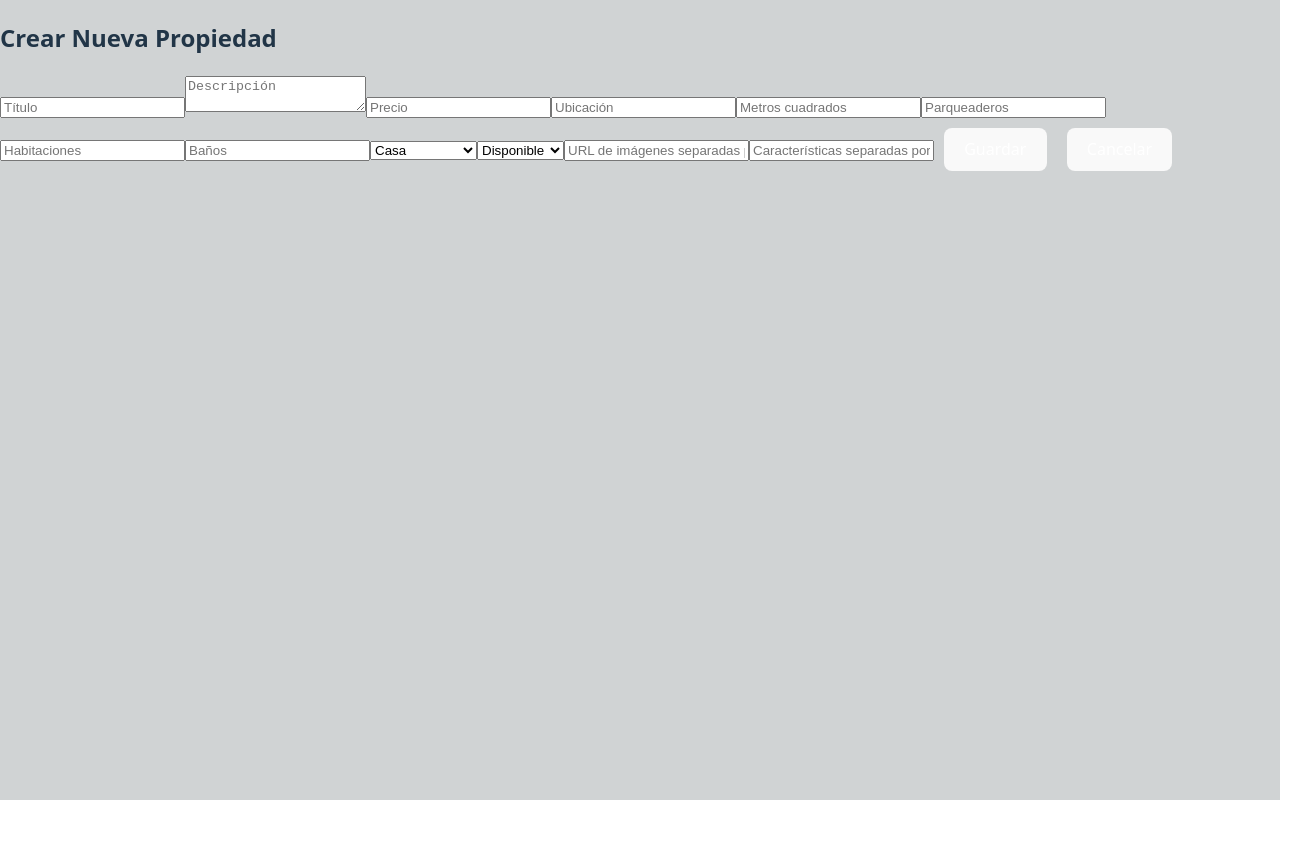
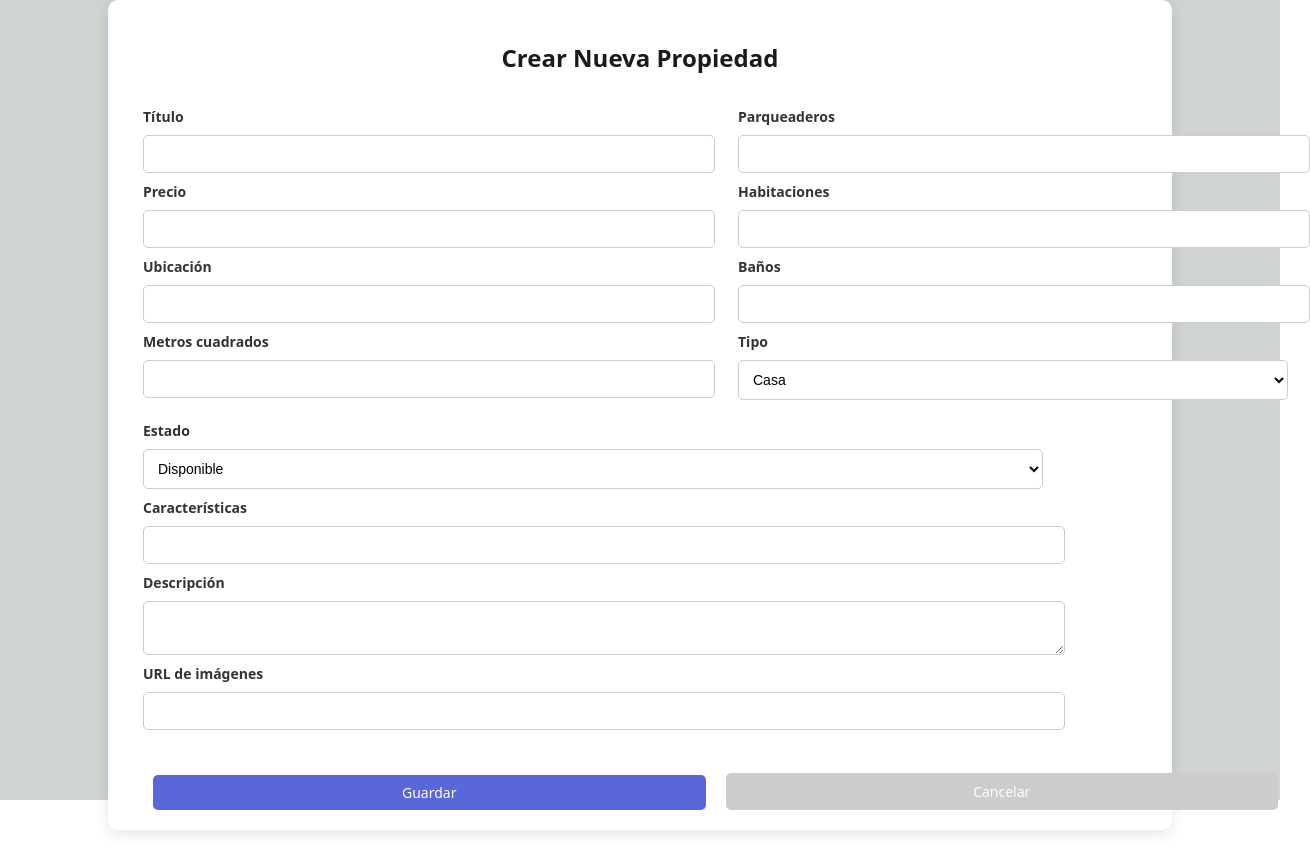
Before and after one commit to GaLoF2002/ProyectoCapstone, a React (Vite) app in the folder client/: page /crear-propiedad in a window 1280 px wide. Shown: the whole page, 1310 px wide, since content can reach past the window. Before the commit the page ends 800 px from the top, so only its background shows below. Built offline with nearby package versions, Linux system fonts and the light colour scheme.

Commit message:
Implementacion Administracion Propiedades Admin Vendedor

```diff
--- a/client/src/components/Login.css
+++ b/client/src/components/Login.css
@@ -50,6 +50,7 @@ html, body {
     background: url("../assets/edificio-Login.jpg") no-repeat center center;
     background-size: cover;
     box-shadow: 0 4px 10px rgba(0, 0, 0, 0.2);
+    margin-bottom: 100px;
 }
 
 /* 🔹 Ajuste del cuadro de login */
--- a/client/src/pages/AdminDashboard.css
+++ b/client/src/pages/AdminDashboard.css
@@ -281,6 +281,41 @@
     background-color: #999;
 }
 
+/* Contenedor de la sección de Propiedades */
+.propiedades-section {
+    display: flex;
+    flex-direction: column;
+    align-items: center; /* Centrar horizontalmente */
+    justify-content: center; /* Centrar verticalmente si hay suficiente altura */
+    text-align: center;
+    width: 100%;
+    height: 100%;
+}
+
+/* Estilo para el h2 */
+.propiedades-section h2 {
+    font-size: 24px;
+    margin-bottom: 20px;
+    color: #333;
+}
+
+/* Botón de Añadir Nueva Propiedad */
+.add-property-button {
+    background-color: #5a67d8;
+    color: white;
+    padding: 12px 20px;
+    font-size: 16px;
+    border: none;
+    border-radius: 5px;
+    cursor: pointer;
+    transition: background 0.3s ease;
+}
+
+.add-property-button:hover {
+    background-color: #434190;
+}
+
+
 /* Responsividad */
 @media screen and (max-width: 900px) {
     .dashboard-container {
--- a/client/src/pages/AdminDashboard.jsx
+++ b/client/src/pages/AdminDashboard.jsx
@@ -163,7 +163,9 @@ const AdminDashboard = () => {
                 )}
 
                 {activeSection === "propiedades" && (
-                    <Propiedades setActiveSection={setActiveSection} />
+                    <div className="propiedades-section">
+                        <Propiedades setActiveSection={setActiveSection} />
+                    </div>
                 )}
 
                 {activeSection === "crear-propiedad" && (
--- /dev/null
+++ b/client/src/pages/CrearPropiedad.css
@@ -0,0 +1,139 @@
+/* Estilos generales (sin cambios en los tamaños) */
+.crear-propiedad-container {
+    display: flex;
+    justify-content: center;
+    align-items: flex-start;
+    width: 100%;
+}
+
+/* Contenedor del formulario con altura máxima */
+.crear-propiedad-form-container {
+    width: 80%;
+    background: white;
+    padding: 20px; /* Reducido un poco */
+    border-radius: 10px;
+    box-shadow: 0 4px 15px rgba(0, 0, 0, 0.1);
+    display: flex;
+    flex-direction: column;
+    gap: 15px; /* Menos espacio entre elementos */
+    max-height: 790px; /* Altura máxima */
+}
+
+/* Título (sin cambios) */
+.crear-propiedad-form-container h2 {
+    text-align: center;
+    margin-bottom: 15px;
+    color: #1a1a1a;
+}
+
+/* Formulario con grid */
+.crear-propiedad-form {
+    display: grid;
+    grid-template-columns: 1fr 1.2fr; /* Hace que la segunda columna sea más ancha */
+    gap: 20px; /* Más espacio entre columnas */
+    width: 100%;
+    padding: 0 15px;
+    grid-template-rows: auto auto auto 1fr auto;
+    height: 100%;
+}
+
+/* Columnas del formulario */
+.form-column {
+    display: flex;
+    flex-direction: column;
+    gap: 8px; /* Espacio reducido */
+    width: 550px;
+}
+
+/* Segunda columna con más separación */
+.form-column:nth-child(2) {
+    margin-left: 25px; /* Aumenta la separación de la segunda columna */
+}
+
+/* Campo completo para descripción e imágenes */
+.form-full {
+    grid-column: 1 / -1;
+    display: flex;
+    flex-direction: column;
+    gap: 8px;
+    width: 900px;
+}
+
+/* Etiquetas */
+.crear-propiedad-form label {
+    font-size: 14px; /* Reducido de 16px a 14px */
+    font-weight: bold;
+    color: #333;
+}
+
+/* Inputs y Selects ajustados */
+.input-box {
+    width: 100%;
+    background-color: white;
+    color: black;
+    padding: 10px; /* Reducido de 12px */
+    font-size: 14px; /* Reducido de 16px */
+    border: 1px solid #ccc;
+    border-radius: 5px;
+    outline: none;
+}
+
+/* Efecto al enfocar (sin cambios) */
+.input-box:focus {
+    border-color: #007bff;
+}
+
+/* Botón de Guardar */
+.crear-propiedad-form button {
+    width: 100%;
+    background-color: #5a67d8;
+    color: white;
+    padding: 8px; /* Reducido */
+    border: none;
+    border-radius: 5px;
+    font-size: 14px; /* Reducido */
+    cursor: pointer;
+    transition: background 0.3s ease;
+}
+
+/* Botón de Guardar Hover */
+.crear-propiedad-form button:hover {
+    background-color: #434190;
+}
+
+/* Botón de Cancelar */
+.crear-propiedad-form button:last-child {
+    background-color: #ccc;
+    margin-top: 8px; /* Menos espacio */
+}
+
+.crear-propiedad-form button:last-child:hover {
+    background-color: #999;
+}
+
+/* Grupo de botones */
+.button-group {
+    grid-column: 1 / -1;
+    display: flex;
+    justify-content: space-between;
+    margin-top: 15px;
+    width: 100%;
+}
+
+/* Responsividad */
+@media screen and (max-width: 900px) {
+    .crear-propiedad-container {
+        flex-direction: column;
+        align-items: center;
+        padding-top: 20px;
+    }
+
+    .crear-propiedad-form-container {
+        width: 90%;
+        max-height: 800px; /* Menor en pantallas pequeñas */
+    }
+
+    .crear-propiedad-form {
+        grid-template-columns: 1fr;
+    }
+}
--- a/client/src/pages/CrearPropiedad.jsx
+++ b/client/src/pages/CrearPropiedad.jsx
@@ -1,5 +1,6 @@
 import { useState } from "react";
 import { crearPropiedad } from "../services/propiedadService";
+import "./CrearPropiedad.css";
 
 const CrearPropiedad = ({ setActiveSection }) => {
     const [form, setForm] = useState({
@@ -40,33 +41,66 @@ const CrearPropiedad = ({ setActiveSection }) => {
     };
 
     return (
-        <div>
+        <div className="crear-propiedad-container">
+            <div className="crear-propiedad-form-container">
                 <h2>Crear Nueva Propiedad</h2>
-            <form onSubmit={handleSubmit}>
-                <input name="titulo" placeholder="Título" onChange={handleChange} required />
-                <textarea name="descripcion" placeholder="Descripción" onChange={handleChange} />
-                <input name="precio" type="number" placeholder="Precio" onChange={handleChange} required />
-                <input name="ubicacion" placeholder="Ubicación" onChange={handleChange} required />
-                <input name="metrosCuadrados" type="number" placeholder="Metros cuadrados" onChange={handleChange} required />
-                <input name="parqueaderos" type="number" placeholder="Parqueaderos" onChange={handleChange} required />
-                <input name="habitaciones" type="number" placeholder="Habitaciones" onChange={handleChange} required />
-                <input name="banos" type="number" placeholder="Baños" onChange={handleChange} required />
-                <select name="tipo" onChange={handleChange} required>
+                <form className="crear-propiedad-form" onSubmit={handleSubmit}>
+                    <div className="form-column">
+                        <label>Título</label>
+                        <input name="titulo" className="input-box" onChange={handleChange} required />
+
+                        <label>Precio</label>
+                        <input name="precio" type="number" className="input-box" onChange={handleChange} required />
+
+                        <label>Ubicación</label>
+                        <input name="ubicacion" className="input-box" onChange={handleChange} required />
+
+                        <label>Metros cuadrados</label>
+                        <input name="metrosCuadrados" type="number" className="input-box" onChange={handleChange} required />
+                    </div>
+
+                    <div className="form-column">
+                        <label>Parqueaderos</label>
+                        <input name="parqueaderos" type="number" className="input-box" onChange={handleChange} required />
+
+                        <label>Habitaciones</label>
+                        <input name="habitaciones" type="number" className="input-box" onChange={handleChange} required />
+
+                        <label>Baños</label>
+                        <input name="banos" type="number" className="input-box" onChange={handleChange} required />
+
+                        <label>Tipo</label>
+                        <select name="tipo" className="input-box" onChange={handleChange} required>
                             <option value="casa">Casa</option>
                             <option value="departamento">Departamento</option>
                             <option value="terreno">Terreno</option>
                         </select>
-                <select name="estado" onChange={handleChange}>
+                    </div>
+
+                    <div className="form-full">
+                        <label>Estado</label>
+                        <select name="estado" className="input-box" onChange={handleChange}>
                             <option value="disponible">Disponible</option>
                             <option value="reservado">Reservado</option>
                             <option value="vendido">Vendido</option>
                         </select>
-                <input name="imagenes" placeholder="URL de imágenes separadas por coma" onChange={(e) => setForm({ ...form, imagenes: e.target.value.split(",") })} />
-                <input name="caracteristicas" placeholder="Características separadas por coma" onChange={handleCaracteristicas} />
 
+                        <label>Características</label>
+                        <input name="caracteristicas" className="input-box" onChange={handleCaracteristicas} />
+
+                        <label>Descripción</label>
+                        <textarea name="descripcion" className="input-box" onChange={handleChange} />
+
+                        <label>URL de imágenes</label>
+                        <input name="imagenes" className="input-box" onChange={(e) => setForm({ ...form, imagenes: e.target.value.split(",") })} />
+                    </div>
+
+                    <div className="button-group">
                         <button type="submit">Guardar</button>
                         <button type="button" onClick={() => setActiveSection("propiedades")}>Cancelar</button>
+                    </div>
                 </form>
+            </div>
         </div>
     );
 };
--- a/client/src/pages/Home.css
+++ b/client/src/pages/Home.css
@@ -19,7 +19,8 @@ body, html {
     display: flex;
     align-items: center;
     justify-content: center;
-    padding: 1rem;
+    padding: 2rem;
+    margin-bottom: 100px;
 }
 
 /* Estilo para el texto */
--- a/client/src/pages/VendedorDashboard.jsx
+++ b/client/src/pages/VendedorDashboard.jsx
@@ -28,7 +28,6 @@ const VendedorDashboard = () => {
                     <li onClick={() => setActiveSection("home")} className={activeSection === "home" ? "active" : ""}>🏠 Home</li>
                     <li onClick={() => setActiveSection("perfil")} className={activeSection === "perfil" ? "active" : ""}>👤 Perfil</li>
                     <li onClick={() => setActiveSection("propiedades")} className={activeSection === "propiedades" ? "active" : ""}>🏢 Administrar Propiedades</li>
-                    <li onClick={() => setActiveSection("crear-propiedad")} className={activeSection === "crear-propiedad" ? "active" : ""}>➕ Nueva Propiedad</li>
                     <li onClick={handleLogout} className="logout">🚪 Cerrar Sesión</li>
                 </ul>
             </aside>
@@ -57,8 +56,6 @@ const VendedorDashboard = () => {
                     </div>
                 )}
             </main>
-
-            <Footer />
         </div>
     );
 };
```
Also changed, not shown: client/src/pages/Propiedades.css (added, +87 -0 lines), client/src/pages/Propiedades.jsx (+41 -4 lines). Lines whose indentation alone changed are shown as unchanged.
